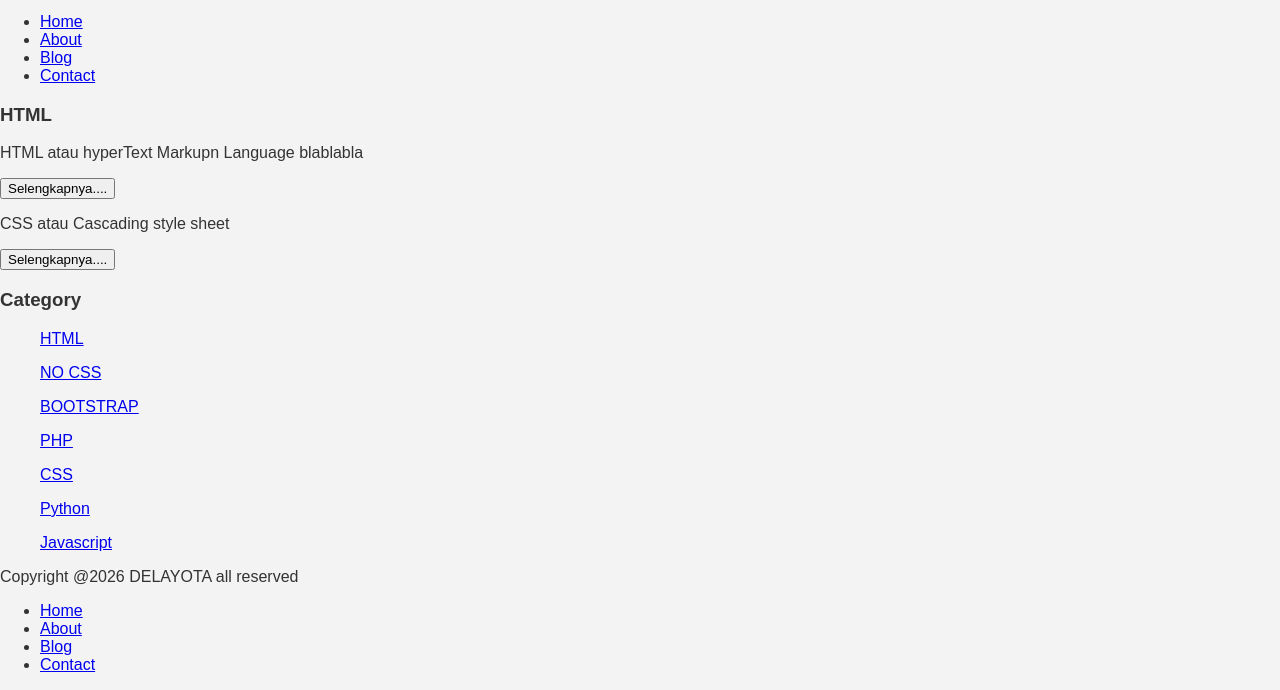
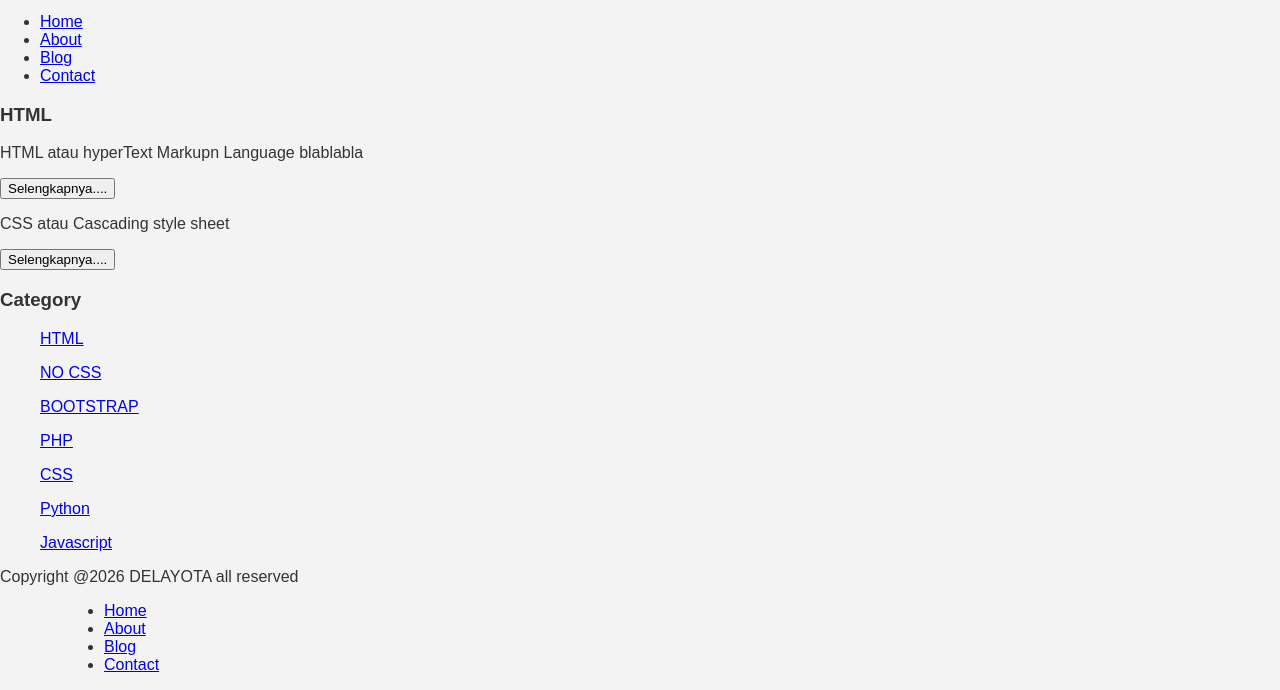
Before and after one commit to aureliaver26-creator/webku, a plain HTML site: page index.html in a window 1280 px wide. Shown: the part 143-833 px from the top of the page. Drawn offline with Linux system fonts and the light colour scheme.

Commit message:
Update style.css

```diff
--- a/style.css
+++ b/style.css
@@ -20,3 +20,12 @@ body{
 .jarak{
     padding:0 2pc;
 }
+.menu{
+    bacground-color:#417aa8;
+    height:50px;
+    line-hight:50px;
+    position:relative;
+    width:90%;
+    margin:0 auto;
+    padding:0 auto;
+}
```
